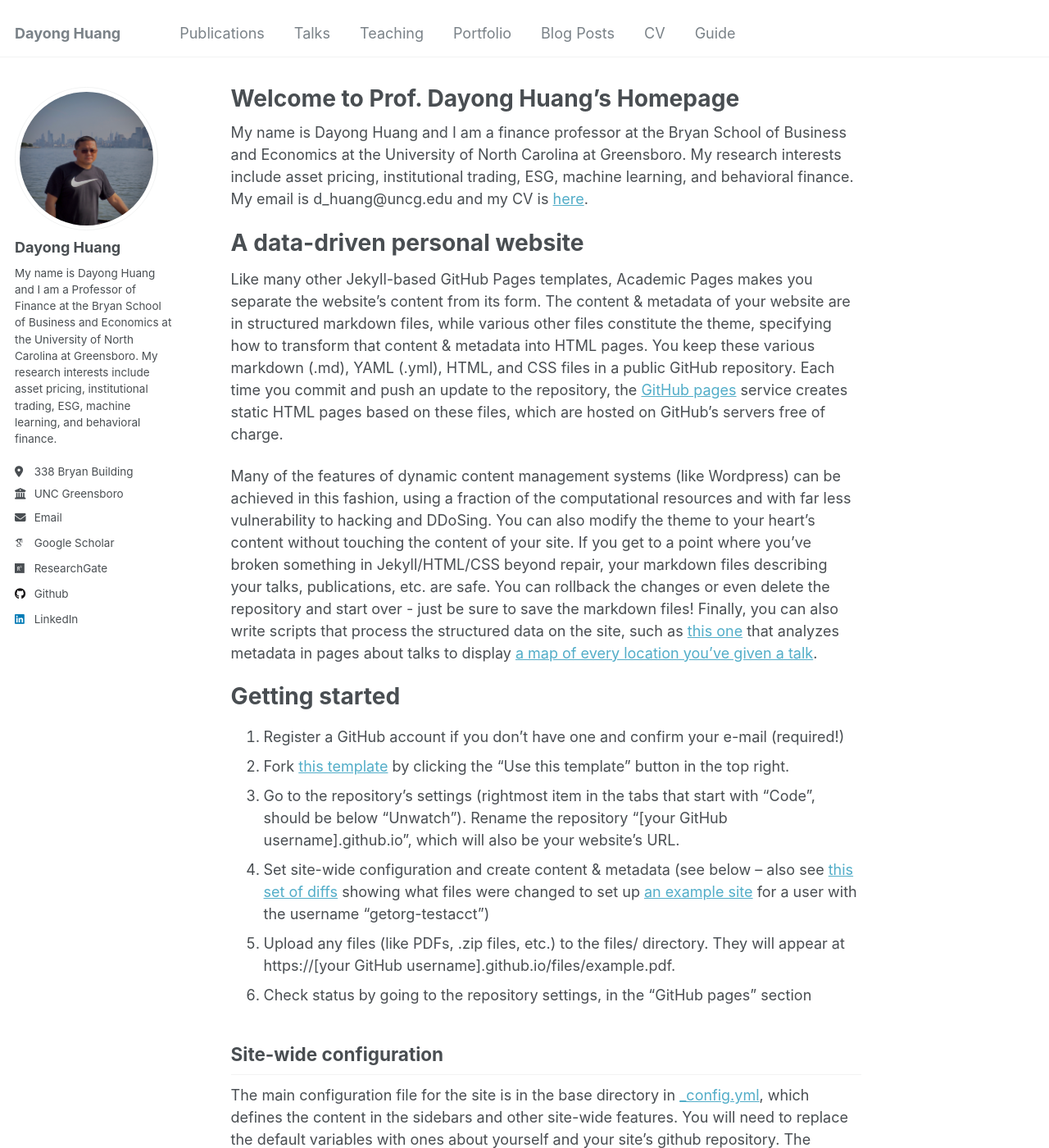
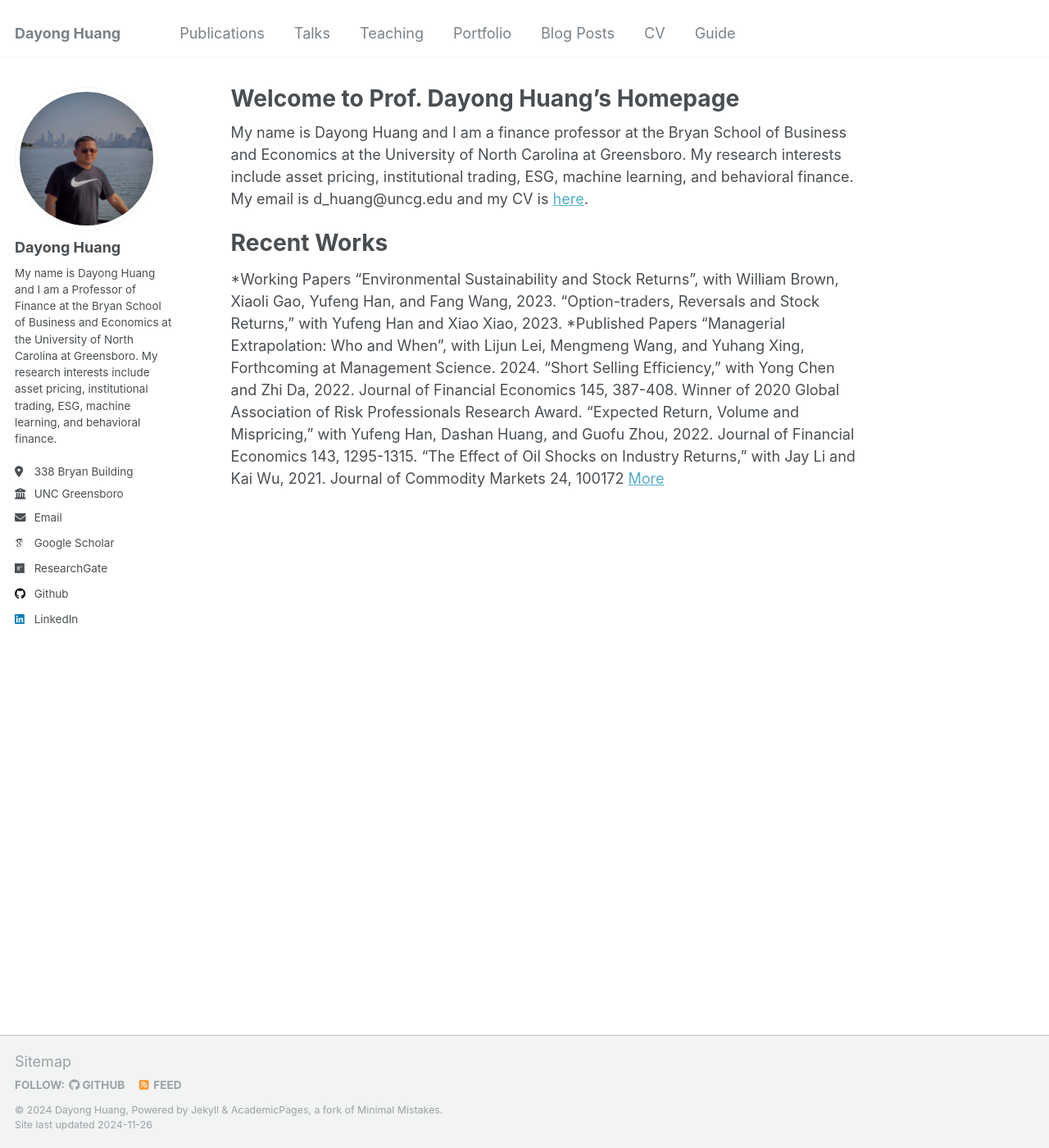
Before and after one commit to dayong-huang/dayong-huang.github.io, a Jekyll site: the page built from _pages/about.md, in a window 1280 px wide and 1400 px high. Shown: the whole window at 82% size. Built offline with Jekyll 4.4.1, drawn with Linux system fonts in a browser that asks for light colours; some web fonts are replaced; some of the changed text lies outside the part shown.

Commit message:
Update about.md

```diff
--- a/_pages/about.md
+++ b/_pages/about.md
@@ -9,41 +9,14 @@ redirect_from:
 
 My name is Dayong Huang and I am a finance professor at the Bryan School of Business and Economics at the University of North Carolina at Greensboro. My research interests include asset pricing, institutional trading, ESG, machine learning, and behavioral finance. My email is d_huang@uncg.edu and my CV is [here](https://dayong-huang.github.io/cv/).
 
-A data-driven personal website
+Recent Works
 ======
-Like many other Jekyll-based GitHub Pages templates, Academic Pages makes you separate the website's content from its form. The content & metadata of your website are in structured markdown files, while various other files constitute the theme, specifying how to transform that content & metadata into HTML pages. You keep these various markdown (.md), YAML (.yml), HTML, and CSS files in a public GitHub repository. Each time you commit and push an update to the repository, the [GitHub pages](https://pages.github.com/) service creates static HTML pages based on these files, which are hosted on GitHub's servers free of charge.
-
-Many of the features of dynamic content management systems (like Wordpress) can be achieved in this fashion, using a fraction of the computational resources and with far less vulnerability to hacking and DDoSing. You can also modify the theme to your heart's content without touching the content of your site. If you get to a point where you've broken something in Jekyll/HTML/CSS beyond repair, your markdown files describing your talks, publications, etc. are safe. You can rollback the changes or even delete the repository and start over - just be sure to save the markdown files! Finally, you can also write scripts that process the structured data on the site, such as [this one](https://github.com/academicpages/academicpages.github.io/blob/master/talkmap.ipynb) that analyzes metadata in pages about talks to display [a map of every location you've given a talk](https://academicpages.github.io/talkmap.html).
-
-Getting started
-======
-1. Register a GitHub account if you don't have one and confirm your e-mail (required!)
-1. Fork [this template](https://github.com/academicpages/academicpages.github.io) by clicking the "Use this template" button in the top right.
-1. Go to the repository's settings (rightmost item in the tabs that start with "Code", should be below "Unwatch"). Rename the repository "[your GitHub username].github.io", which will also be your website's URL.
-1. Set site-wide configuration and create content & metadata (see below -- also see [this set of diffs](http://archive.is/3TPas) showing what files were changed to set up [an example site](https://getorg-testacct.github.io) for a user with the username "getorg-testacct")
-1. Upload any files (like PDFs, .zip files, etc.) to the files/ directory. They will appear at https://[your GitHub username].github.io/files/example.pdf.
-1. Check status by going to the repository settings, in the "GitHub pages" section
-
-Site-wide configuration
-------
-The main configuration file for the site is in the base directory in [_config.yml](https://github.com/academicpages/academicpages.github.io/blob/master/_config.yml), which defines the content in the sidebars and other site-wide features. You will need to replace the default variables with ones about yourself and your site's github repository. The configuration file for the top menu is in [_data/navigation.yml](https://github.com/academicpages/academicpages.github.io/blob/master/_data/navigation.yml). For example, if you don't have a portfolio or blog posts, you can remove those items from that navigation.yml file to remove them from the header.
-
-Create content & metadata
-------
-For site content, there is one markdown file for each type of content, which are stored in directories like _publications, _talks, _posts, _teaching, or _pages. For example, each talk is a markdown file in the [_talks directory](https://github.com/academicpages/academicpages.github.io/tree/master/_talks). At the top of each markdown file is structured data in YAML about the talk, which the theme will parse to do lots of cool stuff. The same structured data about a talk is used to generate the list of talks on the [Talks page](https://academicpages.github.io/talks), each [individual page](https://academicpages.github.io/talks/2012-03-01-talk-1) for specific talks, the talks section for the [CV page](https://academicpages.github.io/cv), and the [map of places you've given a talk](https://academicpages.github.io/talkmap.html) (if you run this [python file](https://github.com/academicpages/academicpages.github.io/blob/master/talkmap.py) or [Jupyter notebook](https://github.com/academicpages/academicpages.github.io/blob/master/talkmap.ipynb), which creates the HTML for the map based on the contents of the _talks directory).
-
-**Markdown generator**
-
-The repository includes [a set of Jupyter notebooks](https://github.com/academicpages/academicpages.github.io/tree/master/markdown_generator
-) that converts a CSV containing structured data about talks or presentations into individual markdown files that will be properly formatted for the Academic Pages template. The sample CSVs in that directory are the ones I used to create my own personal website at stuartgeiger.com. My usual workflow is that I keep a spreadsheet of my publications and talks, then run the code in these notebooks to generate the markdown files, then commit and push them to the GitHub repository.
-
-How to edit your site's GitHub repository
-------
-Many people use a git client to create files on their local computer and then push them to GitHub's servers. If you are not familiar with git, you can directly edit these configuration and markdown files directly in the github.com interface. Navigate to a file (like [this one](https://github.com/academicpages/academicpages.github.io/blob/master/_talks/2012-03-01-talk-1.md) and click the pencil icon in the top right of the content preview (to the right of the "Raw | Blame | History" buttons). You can delete a file by clicking the trashcan icon to the right of the pencil icon. You can also create new files or upload files by navigating to a directory and clicking the "Create new file" or "Upload files" buttons.
-
-Example: editing a markdown file for a talk
-![Editing a markdown file for a talk](/images/editing-talk.png)
-
-For more info
-------
-More info about configuring Academic Pages can be found in [the guide](https://academicpages.github.io/markdown/), the [growing wiki](https://github.com/academicpages/academicpages.github.io/wiki), and you can always [ask a question on GitHub](https://github.com/academicpages/academicpages.github.io/discussions). The [guides for the Minimal Mistakes theme](https://mmistakes.github.io/minimal-mistakes/docs/configuration/) (which this theme was forked from) might also be helpful.
+*Working Papers
+"Environmental Sustainability and Stock Returns", with William Brown, Xiaoli Gao, Yufeng Han, and Fang Wang, 2023.
+"Option-traders, Reversals and Stock Returns," with Yufeng Han and Xiao Xiao, 2023.
+ *Published Papers
+"Managerial Extrapolation: Who and When", with Lijun Lei, Mengmeng Wang, and Yuhang Xing, Forthcoming at Management Science. 2024.
+"Short Selling Efficiency," with Yong Chen and Zhi Da, 2022. Journal of Financial Economics 145, 387-408. Winner of 2020 Global Association of Risk Professionals Research Award.
+"Expected Return, Volume and Mispricing," with Yufeng Han, Dashan Huang, and Guofu Zhou, 2022. Journal of Financial Economics 143, 1295-1315.
+"The Effect of Oil Shocks on Industry Returns," with Jay Li and Kai Wu, 2021. Journal of Commodity Markets 24, 100172
+[More](https://dayong-huang.github.io/publications/)
```
